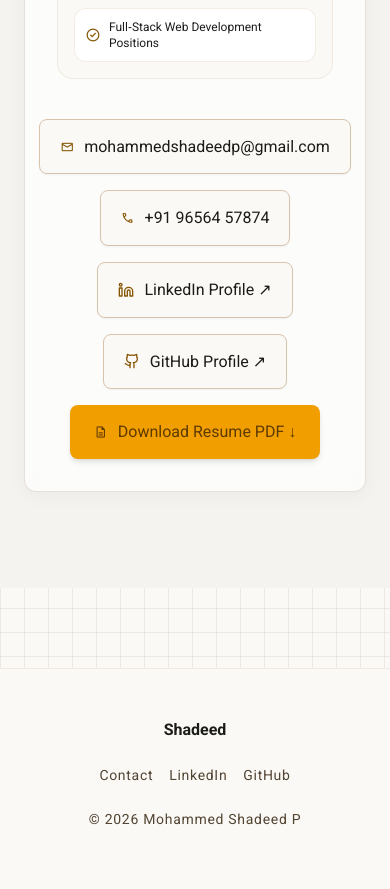
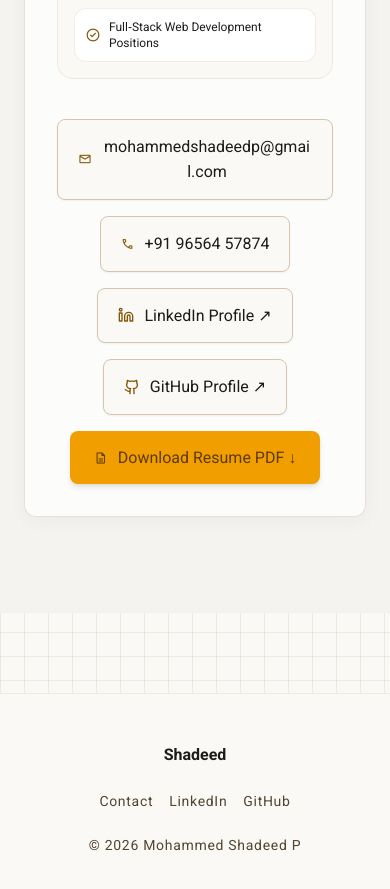
Before and after one commit to shadeed2004-gif/shadeed2004-gif.github.io, a React (Vite) app: page / in a window 390 px wide. Shown: the part 10360-11249 px from the top of the page. Built offline with nearby package versions, Linux system fonts and the light colour scheme.

Commit message:
refactor: comprehensive code review, mobile font scaling, tap target compliance, and zero dead code verification

```diff
--- a/src/components/ContactSection.jsx
+++ b/src/components/ContactSection.jsx
@@ -48,7 +48,7 @@ export default function ContactSection() {
               className="inline-flex items-center gap-2.5 bg-surface border border-outline-variant text-on-surface hover:text-primary hover:border-primary-container transition-colors rounded-lg font-label-md px-5 py-3.5 shadow-sm hover:-translate-y-0.5 min-h-[44px]"
             >
               <span className="material-symbols-outlined text-primary text-sm">mail</span>
-              <span>mohammedshadeedp@gmail.com</span>
+              <span className="break-all sm:break-normal">mohammedshadeedp@gmail.com</span>
             </a>
 
             <a
--- a/src/components/Hero.jsx
+++ b/src/components/Hero.jsx
@@ -45,7 +45,7 @@ export default function Hero() {
           </div>
 
           {/* Name Heading */}
-          <h1 className="text-5xl sm:text-6xl lg:text-7xl font-display text-display text-on-background tracking-tightest leading-[0.98] mb-4 uppercase font-bold">
+          <h1 className="text-4xl sm:text-6xl lg:text-7xl font-display text-display text-on-background tracking-tightest leading-[0.98] mb-4 uppercase font-bold">
             MOHAMMED SHADEED P
           </h1>
 
--- a/src/components/ProjectCard.jsx
+++ b/src/components/ProjectCard.jsx
@@ -1,5 +1,5 @@
 import React from 'react';
-import { Github, ArrowUpRight } from 'lucide-react';
+import { Github } from 'lucide-react';
 import { Link } from 'react-router-dom';
 
 export default function ProjectCard({ project }) {
@@ -74,7 +74,7 @@ export default function ProjectCard({ project }) {
               className="inline-flex items-center gap-1.5 text-xs font-mono font-semibold text-primary hover:underline"
             >
               <span>Explore WaveGuard Case Study</span>
-              <ArrowUpRight className="w-4 h-4" />
+              <span className="material-symbols-outlined text-sm">open_in_new</span>
             </Link>
           ) : (
             <a
```
